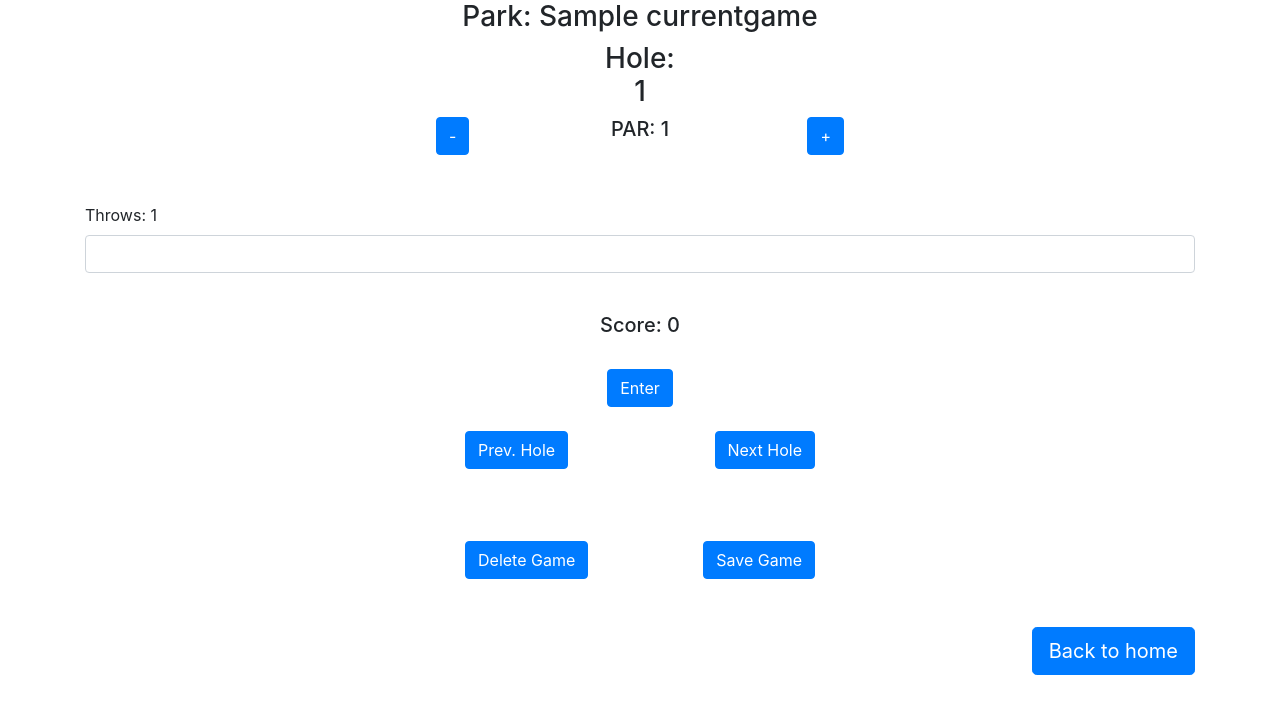
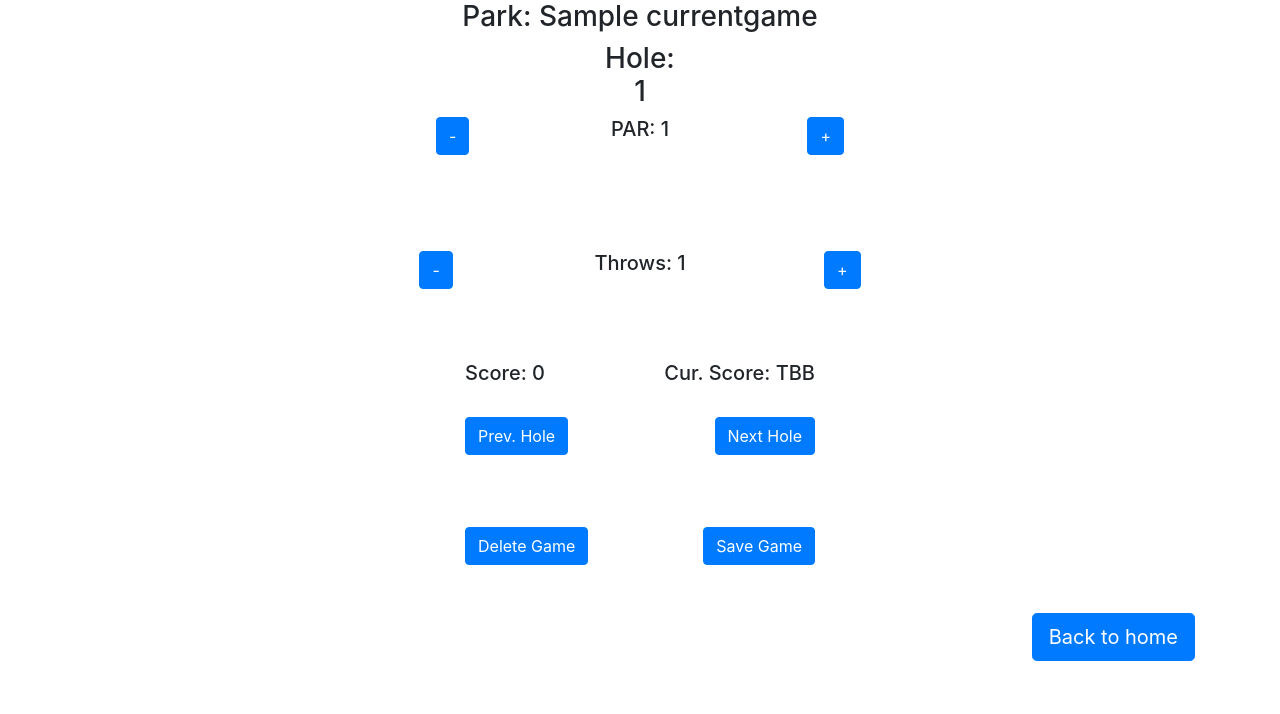
Before and after one commit to jspearus/DiscgolfScoreCard, a Flask app: page /newgame in a window 1280 px wide. Shown: the part 56-770 px from the top of the page. Run offline with Flask 2, Linux system fonts and the light colour scheme; a user stored in the database is signed in; tables that the repository leaves empty hold one stand-in row (values such as "Sample post"); some libraries are stand-ins or nearby versions.

Commit message:
updates to newgame and login views

```diff
--- a/website/models.py
+++ b/website/models.py
@@ -34,6 +34,7 @@ class holeTemplates(db.Model):
     id = db.Column(db.Integer, primary_key=True)
     hole = db.Column(db.Integer)
     par = db.Column(db.Integer)
+    avgThrows = db.Column(db.Integer)
     course_id = db.Column(db.Integer, db.ForeignKey('courseTemplate.id'))
     user_id = db.Column(db.Integer, db.ForeignKey('User.id'))
 
--- a/website/templates/newcard.html
+++ b/website/templates/newcard.html
@@ -5,8 +5,10 @@
 <!-- Page to create Blank Score Card  -->
 <form method="POST">
   <div class="row g-33">
+    <h5 align="left">Enter Name of Park:</h5>
     <input type="text" name="parkN" id="parkN" class="form-control" placeholder="Name of Park" aria-label="parkName">
   </div>
+  <br /> <br />
   <div class="row g-3">
     <select type="text" name="holeN" id="holeN" class="form-select">
       <option selected>select # of Holes</option>
--- a/website/templates/newgame.html
+++ b/website/templates/newgame.html
@@ -29,26 +29,34 @@
     </div>
   </div>
   </h5>
-  <br /><br />
-  <div class="form-group">
-      <label for="stroke">Throws: {{Throws}}</label>
-      <input
-          type="number"
-          class="form-control"
-          id="throws"
-          name="throws"
-          onkeypress="return noenter()"
-      />
+  <br /><br /><br /><br />
+  <div align="left" class="row justify-content-md-center">
+    <div class="col col-md-2">
+      <button
+        class="btn btn-primary"
+        name="NavHole"
+        type="submit" value="dn">-</button>
+    </div>
+    <div>
+      <h5 align ="center">Throws: {{Throws}}
+    </div>
+    <div align="right" class="col col-md-2">
+      <button
+      class="btn btn-primary"
+      name="NavHole"
+      type="submit" value="up">+</button>
+    </div>
   </div>
-  <br />
-  <h5 align="center">Score: {{Score}}
+  <br /><br /><br />
+  <div align="left"class="row justify-content-md-center">
+    <div class="col col-md-2">
+      <h5 align="left">Score: {{Score}}
+    </div>
+    <div class="col col-md-2">
+      <h5 align="right">Cur. Score: TBB
+    </div>
+  </div>
   </h5>
-  <br />
-  <div align="center" >
-    <button class="btn btn-primary"
-            name="NavHole"
-            type="submit" value="Enter">Enter</button>
-  </div>
   <br />
   <div align="left" class="row justify-content-md-center">
     <div class="col col-md-2">
--- a/website/views.py
+++ b/website/views.py
@@ -84,7 +84,7 @@ def newgame():
             new_hole = currentGameHoles(
                 hole=i+1,
                 par=temPar.par,
-                throws=0,
+                throws=temPar.par,
                 user_id=current_user.id)
 
             db.session.add(new_hole)
@@ -187,7 +187,6 @@ def deleteCurrentGame():
     user = current_user
     park = savedGames.query.filter_by(
         id=user.c_SavedGame, user_id=current_user.id).first()
-    print(park)
     if park:
         if park.user_id == current_user.id:
             hole = savedGameHoles.query.filter_by(
```
Also changed, not shown: website/auth.py (+8 -3 lines), website/scorecard.py (+47 -17 lines), website/templates/login.html (+12 -1 lines).
